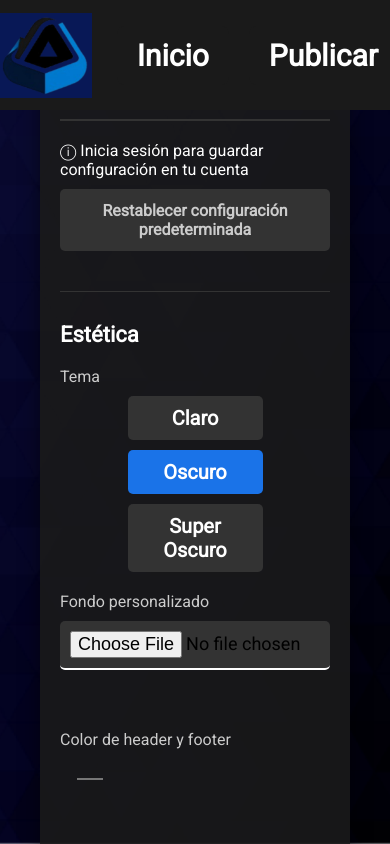
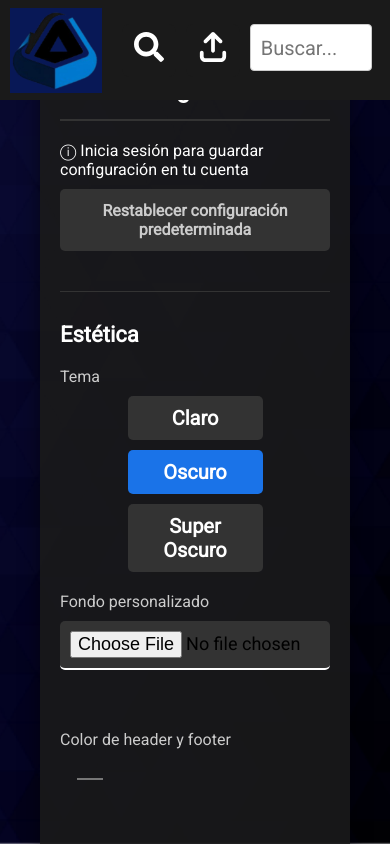
Before and after one commit to estrelladosa/assetify, a React (Create React App) app in the folder frontend/: page /config in a window 390 px wide. Shown: the top 844 px of the page. Built offline with nearby package versions, Linux system fonts and the light colour scheme.

Commit message:
header responsive

```diff
--- a/frontend/src/components/Header.css
+++ b/frontend/src/components/Header.css
@@ -10,6 +10,8 @@
   justify-content: space-between;
   background-color: var(--header-footer-bg);
   color: var(--header-footer-text);
+  padding: 10px; /* Add some padding to the header */
+  margin-right: 0;
 }
 
 .header-logo {
@@ -22,29 +24,41 @@
   background-color: var(--header-footer-bg);
   color: var(--header-footer-text);
   border: none;
-  padding: 12px 20px;
-  margin: 0 10px;
+  padding: 8px 12px; /* Smaller padding for buttons */
+  margin: 0 5px;
   cursor: pointer;
   transition: background-color 0.3s ease;
   /* Cambiar tamaño fijo por variable CSS */
   font-size: var(--font-size-3xl);
+  white-space: nowrap; /* Prevent text from wrapping */
+  display: flex;
+  align-items: center;
+  justify-content: center;
+  max-width: none;
+  white-space: nowrap; /* Prevent text from wrapping */
 }
 
 .header-search {
   flex-grow: 1;
-  min-width: 500px;
+  min-width: 100px; /* Minimum width for search input */
   height: 25px;
   padding: 6px;
   border-radius: 5px;
   border: 1px solid #444;
-  margin: 12px;
-  /* Cambiar tamaño fijo por variable CSS */
+  margin: 5px;
   font-size: var(--font-size-xl);
   transition: border-color 0.3s ease, background-color 0.3s ease;
 }
 
-.header-search:hover, .header-icon:hover, .header-button:hover {
-  /* border-color: #1800b7; */
+.profile-section {
+  display: flex;
+  align-items: center;
+  flex-grow: 0;
+}
+
+.header-search:hover,
+.header-icon:hover,
+.header-button:hover {
   background-color: #b5b5b5;
 }
 
@@ -54,7 +68,27 @@
   /* Cambiar tamaño fijo por variable CSS */
   font-size: var(--font-size-xl);
   color: var(--header-footer-text);
-  margin: 0 10px;
+  margin: 0 5px;
   cursor: pointer;
   transition: color 0.3s ease;
 }
+
+.header-button-text {
+  margin-left: 5px;
+}
+
+/* Por defecto (para pantallas grandes), los iconos están ocultos */
+.header-button .header-button-icon {
+  display: none;
+}
+
+@media (max-width: 950px) {
+  /* En pantallas pequeñas, ocultar texto y mostrar iconos */
+  .header-button .header-button-text {
+    display: none;
+  }
+
+  .header-button .header-button-icon {
+    display: inline-block;
+  }
+}
--- a/frontend/src/components/Header.jsx
+++ b/frontend/src/components/Header.jsx
@@ -3,6 +3,7 @@ import "../components/Header.css";
 import logo from "../assets/logo.png";
 import { useNavigate } from "react-router-dom";
 import { FaCog, FaSearch, FaGlobeEurope, FaUserCircle } from "react-icons/fa";
+import { FaArrowUpFromBracket } from "react-icons/fa6";
 
 const Header = () => {
   const navigate = useNavigate();
@@ -24,7 +25,7 @@ const Header = () => {
           const response = await fetch(`http://localhost:4000/api/usuarios/${idUsuario}`);
           if (response.ok) {
             const data = await response.json();
-            setUserName(data.nombre_usuario); // Asume que el campo se llama 'nombre_usuario'
+            setUserName(data.nombre_usuario);
           } else {
             console.error("Failed to fetch user name");
           }
@@ -59,9 +60,13 @@ const Header = () => {
         onClick={() => navigate("/")}
         style={{ cursor: "pointer" }}
       />
-      <button className="header-button" onClick={() => navigate("/")}>Inicio</button>
+      <button className="header-button" onClick={() => navigate("/buscar")}>
+        <span className="header-button-icon"><FaSearch /></span>
+        <span className="header-button-text">Descubrir</span>
+      </button>
       <button className="header-button" onClick={() => navigate("/publicar")}>
-        Publicar
+        <span className="header-button-icon"><FaArrowUpFromBracket /></span>
+        <span className="header-button-text">Publicar</span>
       </button>
 
       <input
@@ -82,12 +87,14 @@ const Header = () => {
       {isLoggedIn ? (
         <div className="profile-section">
           <button className="header-button" onClick={() => navigate(`/perfil`)}>
-            {userName}
+            <span className="header-button-icon"><FaUserCircle /></span>
+            <span className="header-button-text">{userName}</span>
           </button>
         </div>
       ) : (
         <button className="header-button" onClick={() => navigate("/login")}>
-          Iniciar sesión
+          <span className="header-button-icon"><FaUserCircle /></span>
+          <span className="header-button-text">Login</span>
         </button>
       )}
     </header>
```
